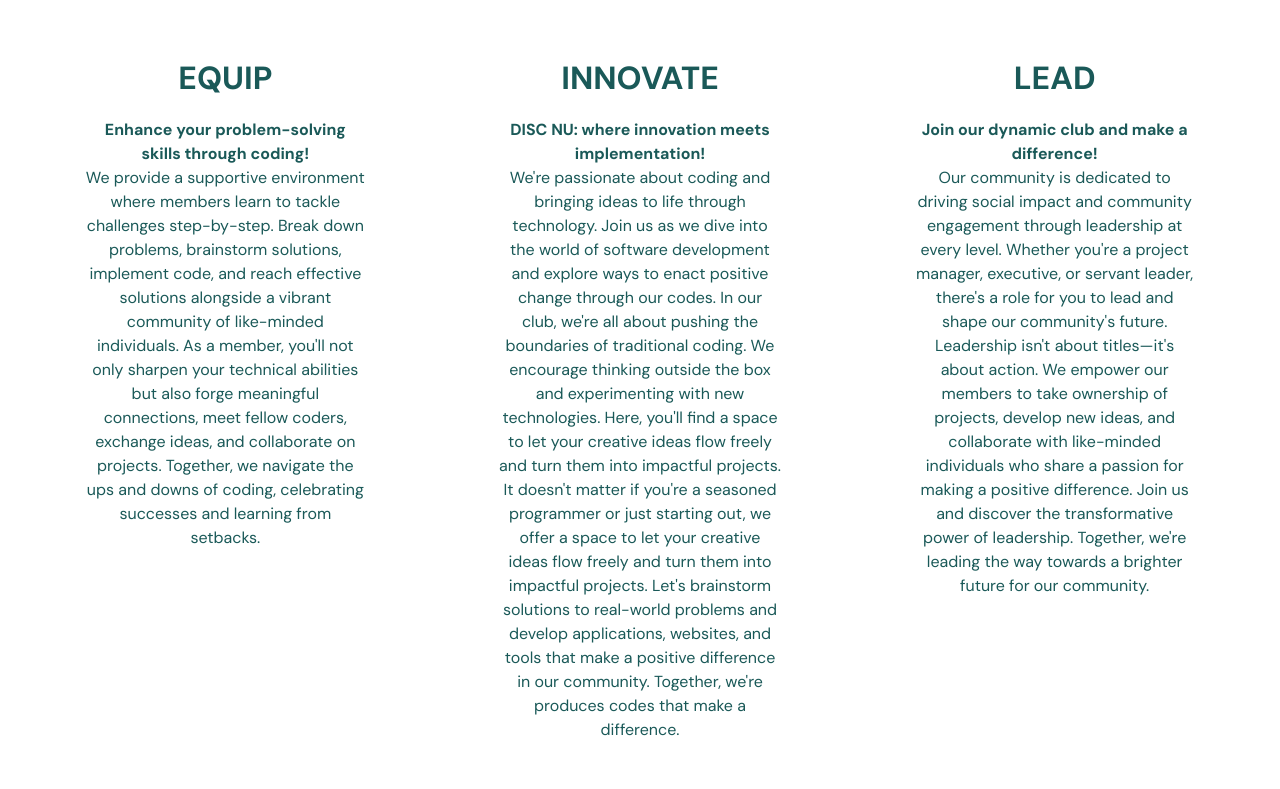
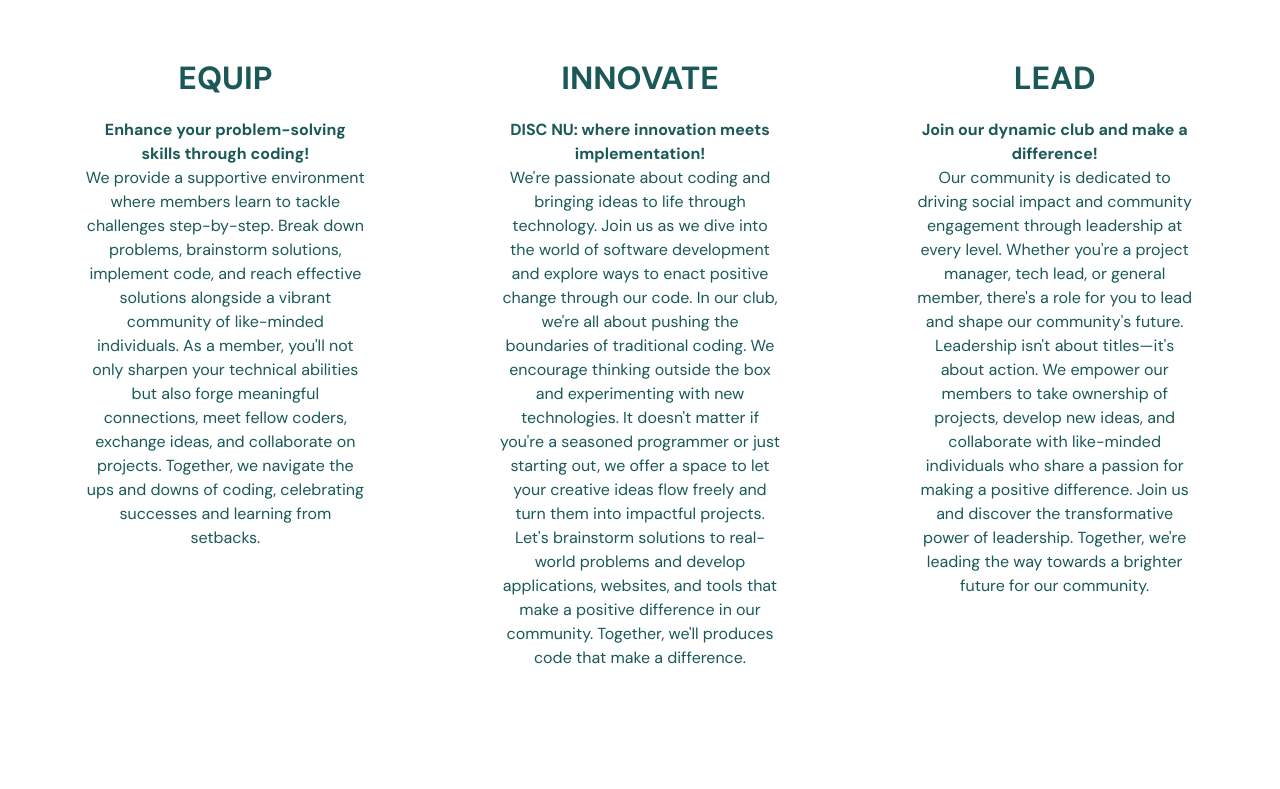
Before and after one commit to DISC-NU/DISC-NU-Website, a Next.js app in the folder disc-website/: page / in a window 1280 px wide. Shown: the part 2191-2980 px from the top of the page. Built offline with nearby package versions, Linux system fonts and the light colour scheme.

Commit message:
Corrected a grammar mistake

```diff
--- a/disc-website/src/app/components/what-we-do.js
+++ b/disc-website/src/app/components/what-we-do.js
@@ -26,13 +26,12 @@
                         <p><b> DISC NU: where innovation meets implementation! </b> <br></br>
                         We're passionate about coding and bringing ideas to life through technology.
                         Join us as we dive into the world of software development and explore ways to enact positive change
-                        through our codes. In our club, we're all about pushing the boundaries of traditional coding.
+                        through our code. In our club, we're all about pushing the boundaries of traditional coding.
                         We encourage thinking outside the box and experimenting with new technologies.
-                        Here, you'll find a space to let your creative ideas flow freely and turn them into impactful projects.
                         It doesn't matter if you're a seasoned programmer or just starting out, we offer a space to let your creative ideas
                         flow freely and turn them into impactful projects. Let's brainstorm solutions to real-world problems
-                        and develop applications, websites, and tools that make a positive difference in our community. Together, we're
-                        produces codes that make a difference. </p>
+                        and develop applications, websites, and tools that make a positive difference in our community. Together, we'll
+                        produces code that make a difference. </p>
                     </div>
                 </div>
 
@@ -42,8 +41,8 @@
                         <h4><b>LEAD</b></h4>
                         <p><b> Join our dynamic club and make a difference! </b> <br></br>
                         Our community is dedicated to driving social impact and community engagement
-                        through leadership at every level. Whether you're a project manager, executive,
-                        or servant leader, there's a role for you to lead and shape our community's future.
+                        through leadership at every level. Whether you're a project manager, tech lead,
+                        or general member, there's a role for you to lead and shape our community's future.
                         Leadership isn't about titles—it's about action.  We empower our members to
                         take ownership of projects, develop new ideas, and collaborate with like-minded individuals
                         who share a passion for making a positive difference. Join us and discover the transformative
```
